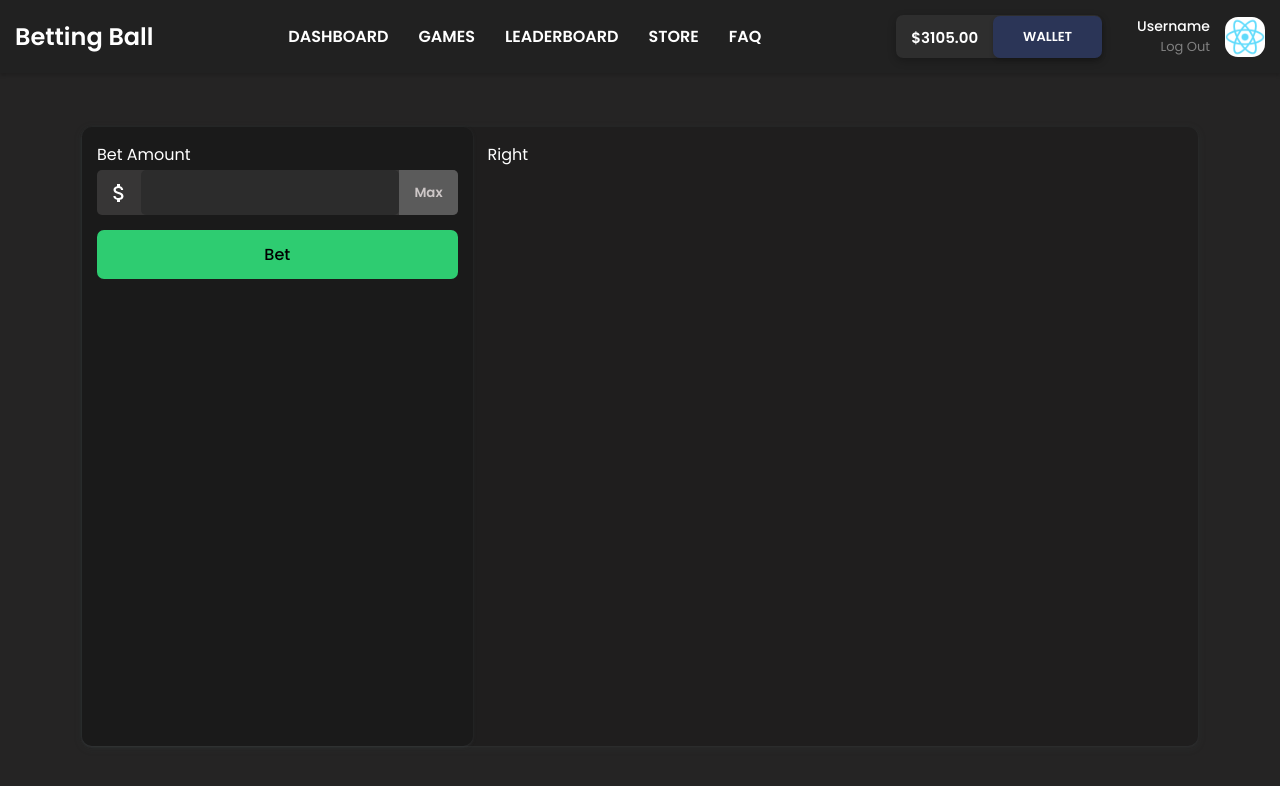
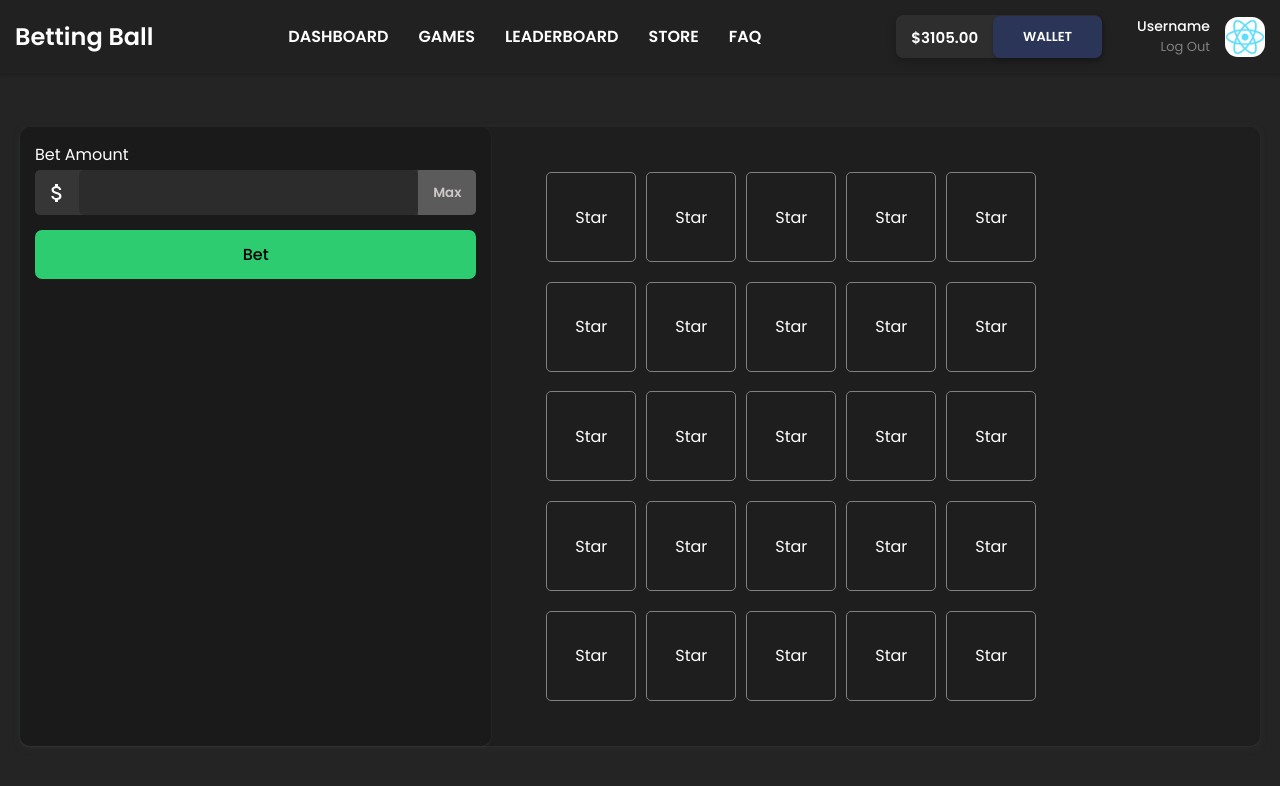
Before and after one commit to cedricheijlman/gambling-site, a React (Create React App) app in the folder client/: page /mines in a window 1280 px wide. Shown: the top 786 px of the page. Built offline with nearby package versions, Linux system fonts and the light colour scheme.

Commit message:
mine board

```diff
--- a/client/src/components/mines/MinesDashboard.css
+++ b/client/src/components/mines/MinesDashboard.css
@@ -8,9 +8,11 @@
 
 .minesContainer {
   border-radius: 10px;
+  width: 100%;
   display: flex;
+  justify-content: center;
   background-color: rgb(31, 30, 30);
-  width: 90%;
+
   max-width: 1400px;
   height: 90%;
   box-shadow: rgba(60, 64, 67, 0.3) 0px 1px 2px 0px,
@@ -21,7 +23,7 @@
 
 .minesContainer__left {
   padding: 15px;
-  width: 35%;
+  width: 40%;
   box-shadow: rgba(60, 64, 67, 0.3) 0px 1px 2px 0px,
     rgba(60, 64, 67, 0.15) 0px 1px 3px 1px;
   border-radius: 10px;
@@ -85,6 +87,31 @@
 /* Mines Container Right */
 
 .minesContainer__right {
-  padding: 15px;
+  width: 60%;
+  padding: 35px 50px;
   width: 65%;
+  display: flex;
+  align-items: center;
+  flex-direction: column;
 }
+
+.minesContainer__right .row {
+  display: flex;
+  height: 100%;
+  width: 100%;
+
+  display: flex;
+  align-items: center;
+}
+
+.minesContainer__right .col {
+  width: 90px;
+  min-height: 90px;
+  display: flex;
+  align-items: center;
+  justify-content: center;
+  margin-left: 5px;
+  margin-right: 5px;
+  border-radius: 5px;
+  border: 1px solid grey;
+}
--- a/client/src/components/mines/MinesDashboard.tsx
+++ b/client/src/components/mines/MinesDashboard.tsx
@@ -15,7 +15,43 @@ const MinesDashboard: React.FC = () => {
           </div>
           <button className="betButton">Bet</button>
         </div>
-        <div className="minesContainer__right">Right</div>
+        <div className="minesContainer__right">
+          <div className="row">
+            <div className="col">Star</div>
+            <div className="col">Star</div>
+            <div className="col">Star</div>
+            <div className="col">Star</div>
+            <div className="col">Star</div>
+          </div>
+          <div className="row">
+            <div className="col">Star</div>
+            <div className="col">Star</div>
+            <div className="col">Star</div>
+            <div className="col">Star</div>
+            <div className="col">Star</div>
+          </div>
+          <div className="row">
+            <div className="col">Star</div>
+            <div className="col">Star</div>
+            <div className="col">Star</div>
+            <div className="col">Star</div>
+            <div className="col">Star</div>
+          </div>
+          <div className="row">
+            <div className="col">Star</div>
+            <div className="col">Star</div>
+            <div className="col">Star</div>
+            <div className="col">Star</div>
+            <div className="col">Star</div>
+          </div>
+          <div className="row">
+            <div className="col">Star</div>
+            <div className="col">Star</div>
+            <div className="col">Star</div>
+            <div className="col">Star</div>
+            <div className="col">Star</div>
+          </div>
+        </div>
       </div>
     </div>
   );
```
